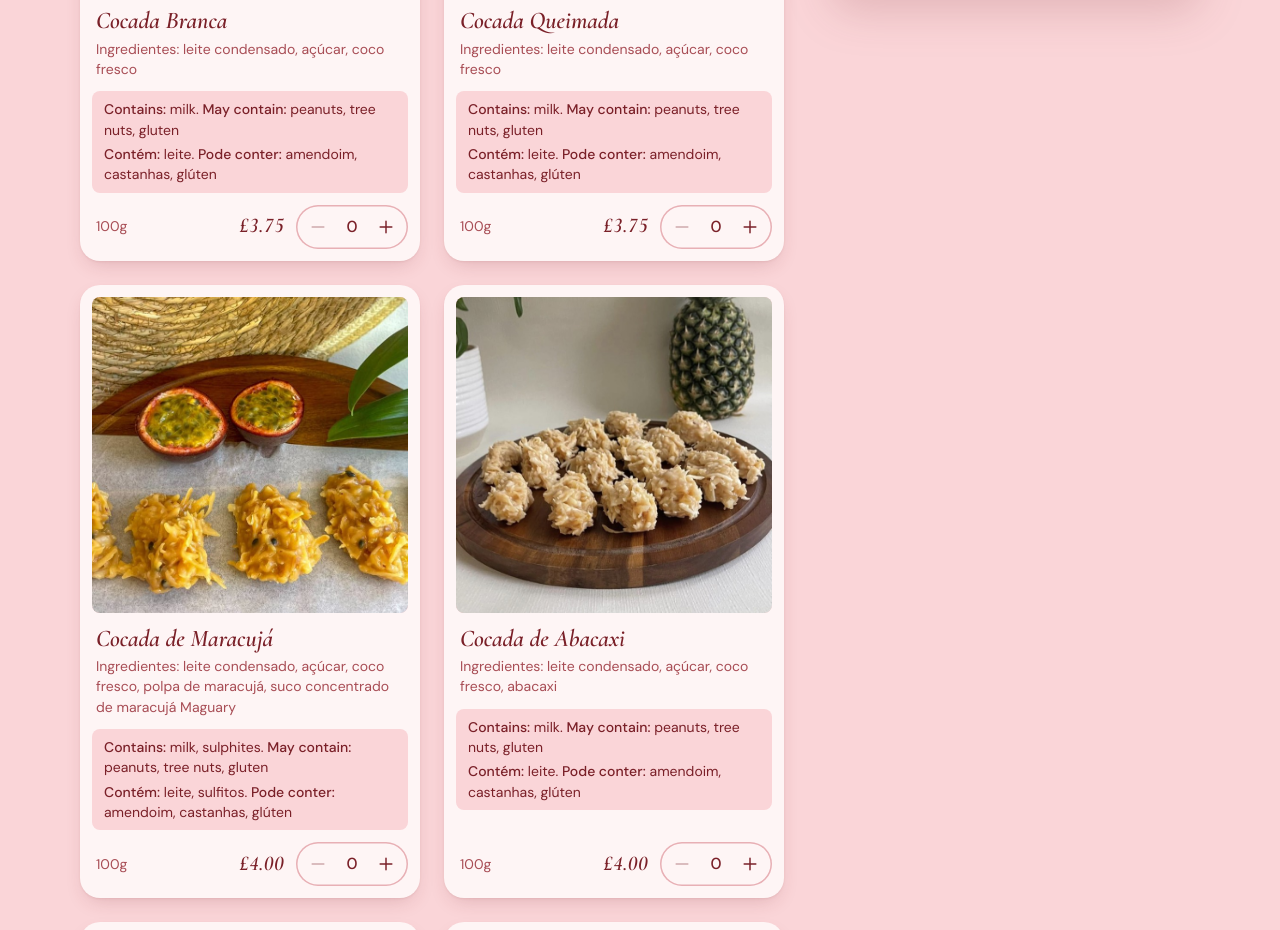
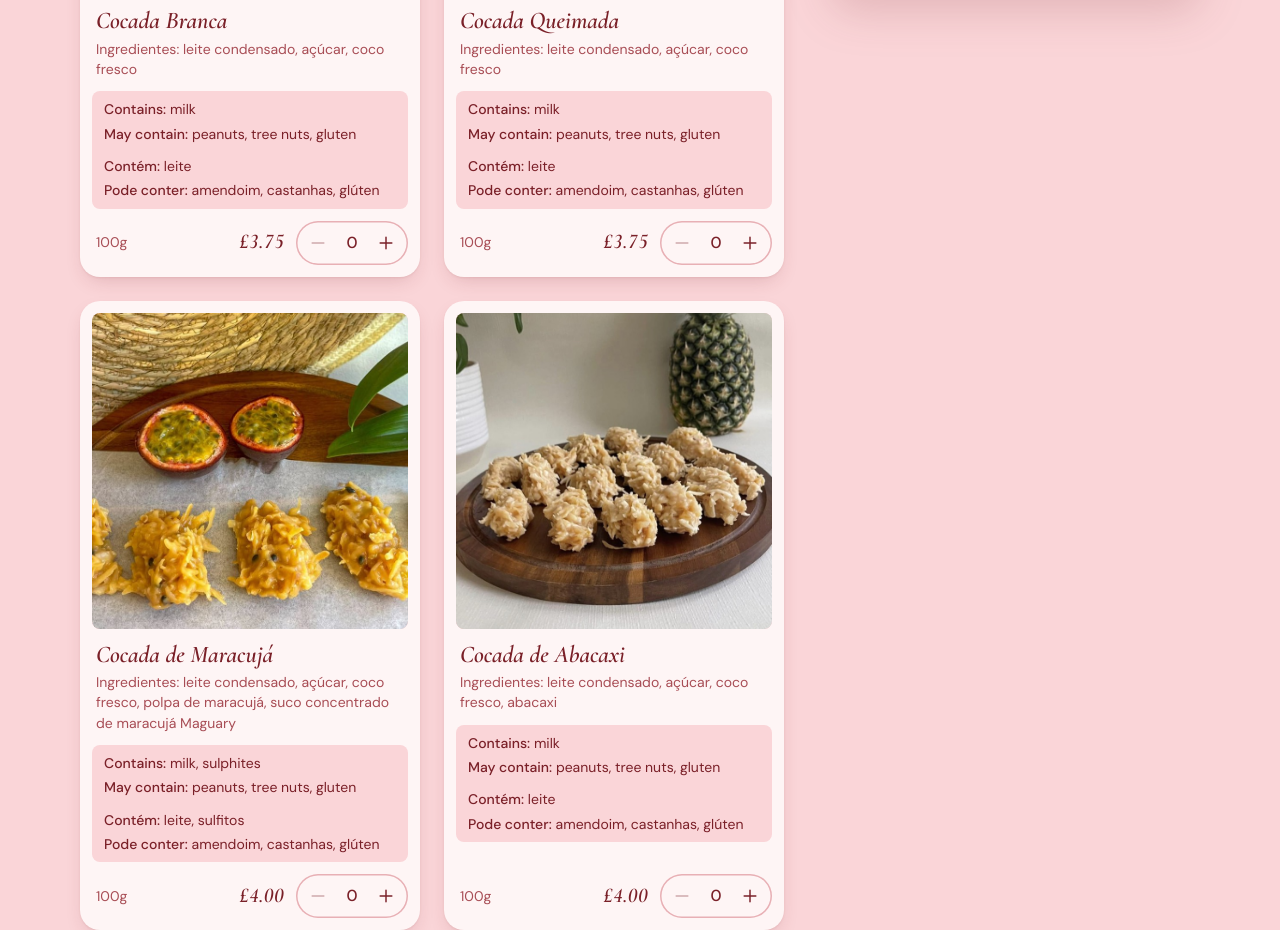
Before and after one commit to ccassinjr/sweet-purpose, a plain HTML site: page index.html in a window 1280 px wide. Shown: the part 1516-2446 px from the top of the page. Drawn offline with nearby package versions, Linux system fonts and the light colour scheme.

Commit message:
split allergen rows and protect names, prices and allergens from translation

```diff
--- a/index.html
+++ b/index.html
@@ -62,7 +62,7 @@
             />
           </div>
           <div class="site-header__text">
-            <p class="site-header__name">Sweet Purpose</p>
+            <p class="site-header__name" translate="no">Sweet Purpose</p>
             <p class="site-header__tagline" lang="en">Homemade with Love</p>
           </div>
         </div>
@@ -81,7 +81,7 @@
       <section class="hero" aria-labelledby="hero-heading">
         <div class="hero__content">
           <h1 class="hero__headline" id="hero-heading">
-            Doces brasileiros<br />artesanais, feitos<br />com amor em Londres
+            Doces brasileiros artesanais, feitos com amor em Londres
           </h1>
           <p class="hero__sub">
             Cocadas, palha italiana, casadinhos e balas de coco, feitos sob encomenda.
@@ -191,7 +191,7 @@
                 <div class="summary__details" hidden>
                   <div class="summary__total">
                     <span class="summary__total-label">Total estimado</span>
-                    <span class="summary__total-value price" id="summary-total">£0.00</span>
+                    <span class="summary__total-value price" id="summary-total" translate="no">£0.00</span>
                   </div>
                   <p class="summary__note">
                     Entrega não inclusa. Confirmamos o valor final pelo WhatsApp.
@@ -473,7 +473,7 @@
     <div class="basket-bar" id="basket-bar">
       <p class="basket-bar__info">
         <span class="basket-bar__label">Total estimado</span>
-        <span class="basket-bar__total price" id="bar-total">£0.00</span>
+        <span class="basket-bar__total price" id="bar-total" translate="no">£0.00</span>
       </p>
       <a class="basket-bar__cta" href="#resumo" id="bar-link">
         <span class="basket-bar__count"
@@ -487,7 +487,7 @@
     <template id="line-template">
       <li class="line">
         <span class="line__text">
-          <span class="line__name"></span>
+          <span class="line__name" translate="no"></span>
           <span class="line__size"></span>
         </span>
         <div class="stepper stepper--small stepper--active line__stepper">
@@ -503,7 +503,7 @@
             </svg>
           </button>
         </div>
-        <span class="line__price price"></span>
+        <span class="line__price price" translate="no"></span>
       </li>
     </template>
 
@@ -531,17 +531,17 @@
           <span>Foto em breve</span>
         </div>
         <div class="product__body">
-          <h4 class="product__name"></h4>
+          <h4 class="product__name" translate="no"></h4>
           <p class="product__ingredients"></p>
         </div>
-        <div class="product__allergens">
-          <p class="product__allergen-line product__allergen-line--en" lang="en"></p>
-          <p class="product__allergen-line product__allergen-line--pt"></p>
+        <div class="product__allergens" translate="no">
+          <dl class="product__allergen-group product__allergen-group--en" lang="en"></dl>
+          <dl class="product__allergen-group product__allergen-group--pt"></dl>
         </div>
         <ul class="product__sizes" role="list">
           <li class="size">
             <span class="size__label"></span>
-            <span class="size__price price"></span>
+            <span class="size__price price" translate="no"></span>
             <div class="stepper size__stepper">
               <button class="stepper__button" type="button" data-action="minus" aria-disabled="true">
                 <svg class="icon stepper__icon" aria-hidden="true" focusable="false" viewBox="0 0 24 24">
--- a/js/order-ui.js
+++ b/js/order-ui.js
@@ -21,7 +21,7 @@ export function mustFind(parent, selector) {
 }
 
 /**
- * One sentence of the allergen line: "Contains: milk, gluten (wheat)."
+ * The two lists behind the allergen rows: "milk, gluten (wheat)" and "peanuts".
  * The cereal behind gluten goes in brackets, as UK labelling rules ask.
  * @param {Allergens} allergens
  * @param {'pt' | 'en'} language
@@ -41,22 +41,30 @@ export function allergenLists(allergens, language) {
 }
 
 /**
- * Fills one allergen line: a bold label, then the list.
- * @param {Element} line
+ * Fills one language's <dl> with a "Contains" row and a "May contain" row.
+ * An empty list gets no row, so a card never shows a label with nothing after it.
+ * @param {Element} group
  * @param {{ contains: string, mayContain: string }} lists
  * @param {{ contains: string, mayContain: string }} labels
  */
-function fillAllergenLine(line, lists, labels) {
-  const pieces = [
+function fillAllergenGroup(group, lists, labels) {
+  const rows = [
     [labels.contains, lists.contains],
     [labels.mayContain, lists.mayContain],
   ];
-  line.replaceChildren();
-  pieces.forEach(([label, list], index) => {
-    const labelEl = document.createElement('span');
-    labelEl.className = 'product__allergen-label';
-    labelEl.textContent = label;
-    line.append(labelEl, ` ${list}${index === 0 ? '. ' : ''}`);
+  group.replaceChildren();
+  rows.forEach(([label, value]) => {
+    if (!value) return;
+    const row = document.createElement('div');
+    row.className = 'product__allergen-row';
+    const term = document.createElement('dt');
+    term.className = 'product__allergen-label';
+    term.textContent = label;
+    const description = document.createElement('dd');
+    description.className = 'product__allergen-value';
+    description.textContent = value;
+    row.append(term, ' ', description);
+    group.append(row);
   });
 }
 
@@ -79,11 +87,11 @@ function buildProductCard(template, product) {
   mustFind(card, '.product__ingredients').textContent = `Ingredientes: ${product.ingredients}`;
 
   // English first, Portuguese second, same size: allergen information must be in English
-  fillAllergenLine(mustFind(card, '.product__allergen-line--en'), allergenLists(product.allergens, 'en'), {
+  fillAllergenGroup(mustFind(card, '.product__allergen-group--en'), allergenLists(product.allergens, 'en'), {
     contains: 'Contains:',
     mayContain: 'May contain:',
   });
-  fillAllergenLine(mustFind(card, '.product__allergen-line--pt'), allergenLists(product.allergens, 'pt'), {
+  fillAllergenGroup(mustFind(card, '.product__allergen-group--pt'), allergenLists(product.allergens, 'pt'), {
     contains: 'Contém:',
     mayContain: 'Pode conter:',
   });
--- a/styles.css
+++ b/styles.css
@@ -304,6 +304,10 @@ input {
   font-size: var(--text-display);
   line-height: var(--leading-tight);
   color: var(--primary);
+  /* Guards the one-column hero below 48rem, where the column can be wider than the headline needs.
+     Without the cap it runs on two long lines instead of three balanced ones */
+  max-inline-size: 18ch;
+  text-wrap: balance;
 }
 
 .hero__sub {
@@ -521,7 +525,7 @@ input {
   color: var(--muted);
 }
 
-/* English first, Portuguese second, same size and weight */
+/* English first, Portuguese second, same size and colour */
 .product__allergens {
   grid-area: allergens;
   align-self: start;
@@ -532,12 +536,25 @@ input {
   line-height: var(--leading-compact);
 }
 
-.product__allergen-line + .product__allergen-line {
+/* Each language is a group of rows. The value follows its label and wraps underneath it */
+.product__allergen-group + .product__allergen-group {
+  margin-top: var(--space-3);
+}
+
+.product__allergen-row + .product__allergen-row {
   margin-top: var(--space-1);
 }
 
+.product__allergen-label,
+.product__allergen-value {
+  display: inline;
+  margin: 0;
+}
+
+/* "May contain:" and "Pode conter:" never break in half */
 .product__allergen-label {
   font-weight: 500;
+  white-space: nowrap;
 }
 
 .product__sizes {
```
